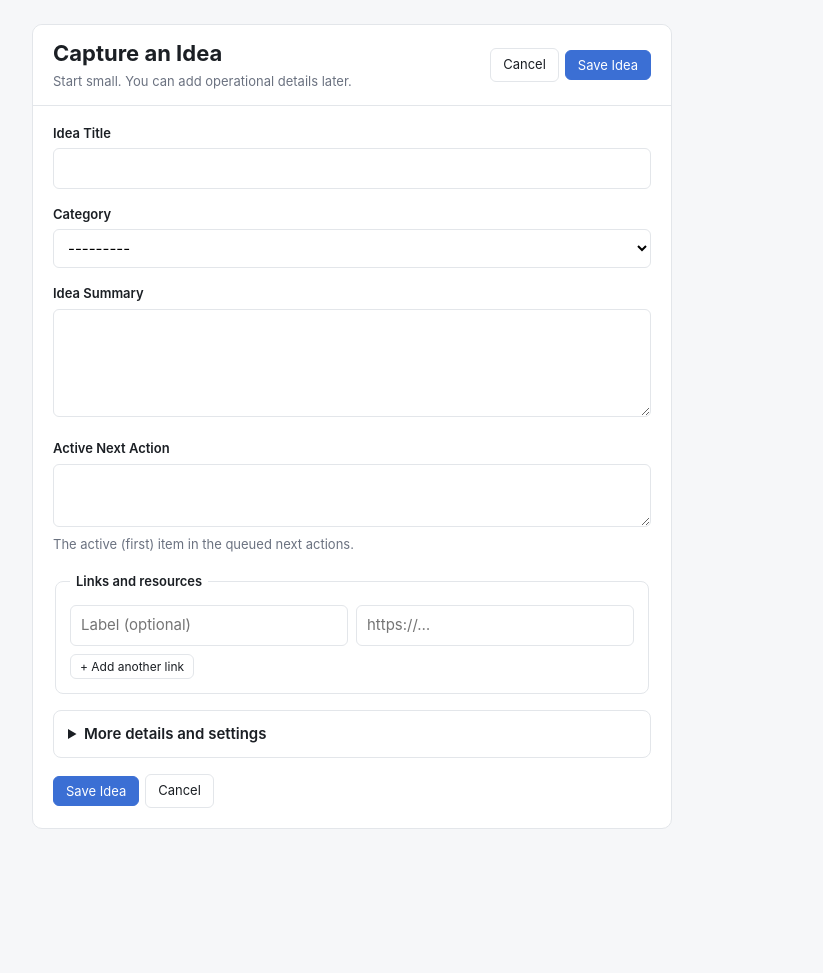
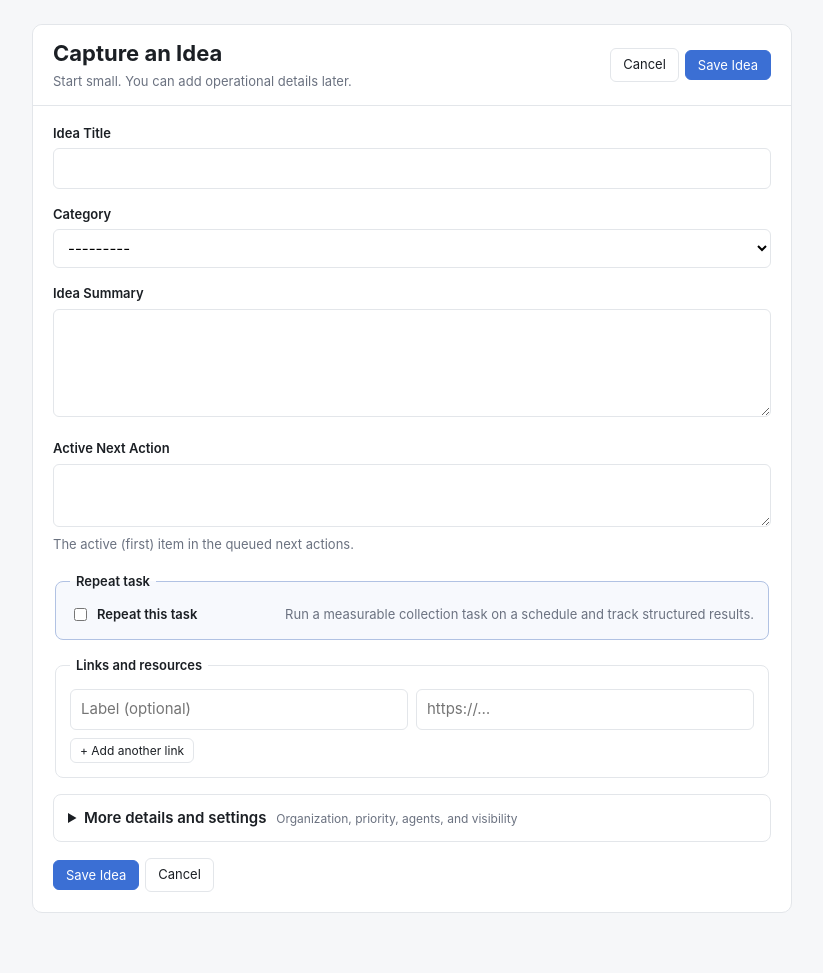
Before and after one commit to bzeitner/IdeaFlow, a Django app: page /new/ in a window 1280 px wide. Shown: the part 107-1080 px from the top of the page, without its empty margins (128-951 px from the left). Before the commit the page ends 936 px from the top, so only its background shows below. Run offline with Django 5.2, Linux system fonts and the light colour scheme; the visitor is signed in with stand-in values (Sample User, id 1); data comes from the database, SQL or seed files in the repository; data that the repository does not hold is empty.

Commit message:
Reorganize idea form settings layout

```diff
--- a/ideas/static/ideas/app.css
+++ b/ideas/static/ideas/app.css
@@ -253,7 +253,7 @@ table.tracking { width: 100%; border-collapse: collapse; background: var(--panel
 
 /* Forms */
 .idea-form { background: var(--panel); border: 1px solid var(--line); border-radius: 10px;
-  padding: 20px; max-width: 640px; }
+  padding: 20px; max-width: 760px; }
 /* Sticky header so Save is always reachable without scrolling the long form.
    Negative margins pull it flush to the panel edges and rounded top corners. */
 .form-topbar { position: sticky; top: 0; z-index: 5;
@@ -279,7 +279,21 @@ table.tracking { width: 100%; border-collapse: collapse; background: var(--panel
 .del { font-size: 12px; color: var(--dim); white-space: nowrap; }
 .advanced-fields { border: 1px solid var(--line); border-radius: 8px; margin: 16px 0; }
 .advanced-fields > summary { cursor: pointer; padding: 12px 14px; font-weight: 600; }
+.advanced-fields > summary .dim { margin-left: 6px; font-size: 12px; font-weight: 400; }
 .advanced-fields-body { border-top: 1px solid var(--line); padding: 16px 14px 2px; }
+.settings-group + .settings-group { border-top: 1px solid var(--line); margin-top: 4px; padding-top: 14px; }
+.settings-group h3 { margin: 0 0 12px; font-size: 14px; }
+.settings-grid { display: grid; grid-template-columns: repeat(2, minmax(0, 1fr)); gap: 0 16px; }
+.field-wide { grid-column: 1 / -1; }
+.field-compact input, .field-compact select { max-width: 180px; }
+.compact-field-grid { display: grid; grid-template-columns: repeat(2, minmax(140px, 200px)); gap: 0 16px; }
+.repeat-settings { border: 1px solid color-mix(in srgb, var(--accent) 30%, var(--line));
+  border-radius: 8px; padding: 14px; margin-bottom: 16px; background: color-mix(in srgb, var(--accent) 4%, var(--panel)); }
+.repeat-settings legend { font-weight: 600; font-size: 13px; padding: 0 6px; }
+.repeat-toggle-row { display: flex; align-items: center; gap: 12px; justify-content: space-between; }
+.repeat-settings-body { border-top: 1px solid var(--line); margin-top: 12px; padding-top: 14px; }
+.checkbox-field { display: inline-flex; align-items: center; gap: 7px; font-size: 13px; font-weight: 600; }
+.checkbox-field input { width: auto; }
 .parent-picker { display: grid; grid-template-columns: minmax(0, 1fr) auto; gap: 12px; align-items: center; }
 .parent-picker-options { display: flex; flex-direction: column; gap: 4px; white-space: nowrap; }
 .parent-picker-options label { font-size: 12px; font-weight: 400; color: var(--dim); }
@@ -331,6 +345,9 @@ table.tracking { width: 100%; border-collapse: collapse; background: var(--panel
   /* Forms use the full width. */
   .idea-form { padding: 16px; max-width: none; }
   .parent-picker { grid-template-columns: 1fr; }
+  .settings-grid, .compact-field-grid { grid-template-columns: 1fr; }
+  .field-compact input, .field-compact select { max-width: none; }
+  .repeat-toggle-row { align-items: flex-start; flex-direction: column; }
   .parent-picker-options { flex-direction: row; gap: 14px; flex-wrap: wrap; }
   .form-topbar { flex-wrap: wrap; margin: -16px -16px 14px; padding: 12px 16px; }
   .feed-item, .detail { max-width: none; }
--- a/ideas/templates/ideas/idea_form.html
+++ b/ideas/templates/ideas/idea_form.html
@@ -21,6 +21,23 @@
       {% endif %}
     {% endfor %}
 
+    <fieldset class="repeat-settings" data-repeat-settings>
+      <legend>Repeat task</legend>
+      <div class="repeat-toggle-row">
+        <label class="checkbox-field">{{ form.repeat_enabled }} <span>{{ form.repeat_enabled.label }}</span></label>
+        <span class="dim">Run a measurable collection task on a schedule and track structured results.</span>
+      </div>
+      {{ form.repeat_enabled.errors }}
+      <div class="repeat-settings-body" data-repeat-settings-body>
+        <div class="field field-wide"><label for="{{ form.repeat_goal.id_for_label }}">{{ form.repeat_goal.label }}</label>{{ form.repeat_goal }}{% if form.repeat_goal.help_text %}<small class="dim">{{ form.repeat_goal.help_text }}</small>{% endif %}{{ form.repeat_goal.errors }}</div>
+        <div class="compact-field-grid">
+          <div class="field field-compact"><label for="{{ form.repeat_target_count.id_for_label }}">{{ form.repeat_target_count.label }}</label>{{ form.repeat_target_count }}{{ form.repeat_target_count.errors }}</div>
+          <div class="field field-compact"><label for="{{ form.repeat_interval_days.id_for_label }}">{{ form.repeat_interval_days.label }}</label>{{ form.repeat_interval_days }}{{ form.repeat_interval_days.errors }}</div>
+        </div>
+        <label class="checkbox-field">{{ form.repeat_paused }} <span>{{ form.repeat_paused.label }}</span></label>{{ form.repeat_paused.errors }}
+      </div>
+    </fieldset>
+
     <fieldset class="resource-list" data-resource-formset>
       <legend>Links and resources</legend>
       {{ formset.management_form }}
@@ -34,25 +51,41 @@
     </fieldset>
 
     <details class="advanced-fields"{% if idea or form.errors %} open{% endif %}>
-      <summary>More details and settings</summary>
+      <summary>More details and settings <span class="dim">Organization, priority, agents, and visibility</span></summary>
       <div class="advanced-fields-body">
-        {% for field in form %}
-          {% if field.name != 'title' and field.name != 'summary' and field.name != 'category' and field.name != 'next_action' and field.name != 'include_archived_parents' and field.name != 'include_child_parents' %}
-            <div class="field {% if field.name == 'interest_level' %}stars-field{% endif %}">
+        <section class="settings-group"><h3>Organization</h3><div class="settings-grid">
+        {% for field in form %}{% if field.name == 'parent' or field.name == 'status' or field.name == 'stage' %}
+            <div class="field{% if field.name == 'parent' %} field-wide{% endif %}">
               <label for="{{ field.id_for_label }}">{{ field.label }}</label>
               {% if field.name == 'parent' %}
                 <div class="parent-picker">{{ field }}<div class="parent-picker-options"><label>{{ form.include_archived_parents }} {{ form.include_archived_parents.label }}</label><label>{{ form.include_child_parents }} {{ form.include_child_parents.label }}</label></div></div>
               {% else %}{{ field }}{% endif %}
               {% if field.help_text %}<small class="dim">{{ field.help_text }}</small>{% endif %}{{ field.errors }}
             </div>
-          {% endif %}
-        {% endfor %}
+        {% endif %}{% endfor %}</div></section>
+        <section class="settings-group"><h3>Priority and planning</h3><div class="settings-grid">
+        {% for field in form %}{% if field.name == 'interest_level' or field.name == 'rank' or field.name == 'feed_limit_override' %}<div class="field{% if field.name == 'interest_level' %} stars-field field-wide{% else %} field-compact{% endif %}"><label for="{{ field.id_for_label }}">{{ field.label }}</label>{{ field }}{% if field.help_text %}<small class="dim">{{ field.help_text }}</small>{% endif %}{{ field.errors }}</div>{% endif %}{% endfor %}
+        </div></section>
+        <section class="settings-group"><h3>Agent context</h3><div class="settings-grid">
+        {% for field in form %}{% if field.name == 'repo' or field.name == 'notes' or field.name == 'exec_summary' %}<div class="field field-wide"><label for="{{ field.id_for_label }}">{{ field.label }}</label>{{ field }}{% if field.help_text %}<small class="dim">{{ field.help_text }}</small>{% endif %}{{ field.errors }}</div>{% endif %}{% endfor %}
+        </div></section>
+        <section class="settings-group"><h3>Visibility</h3><label class="checkbox-field">{{ form.is_public }} <span>{{ form.is_public.label }}</span></label>{{ form.is_public.errors }}</section>
       </div>
     </details>
 
     <div class="card-actions"><button class="btn primary" type="submit">Save Idea</button><a class="btn" href="{% if idea %}{{ idea.get_absolute_url }}{% else %}{% url 'ideas:current' %}{% endif %}">Cancel</a></div>
   </form>
   <script>
+    (function () {
+      const repeat = document.querySelector('[data-repeat-settings]');
+      if (repeat) {
+        const enabled = repeat.querySelector('#id_repeat_enabled');
+        const body = repeat.querySelector('[data-repeat-settings-body]');
+        function refreshRepeat() { body.hidden = !enabled.checked; }
+        enabled.addEventListener('change', refreshRepeat);
+        refreshRepeat();
+      }
+    }());
     (function () {
       const box = document.querySelector('[data-resource-formset]');
       if (!box) return;
```
Also changed, not shown: ideas/tests/test_views.py (+15 -0 lines).
